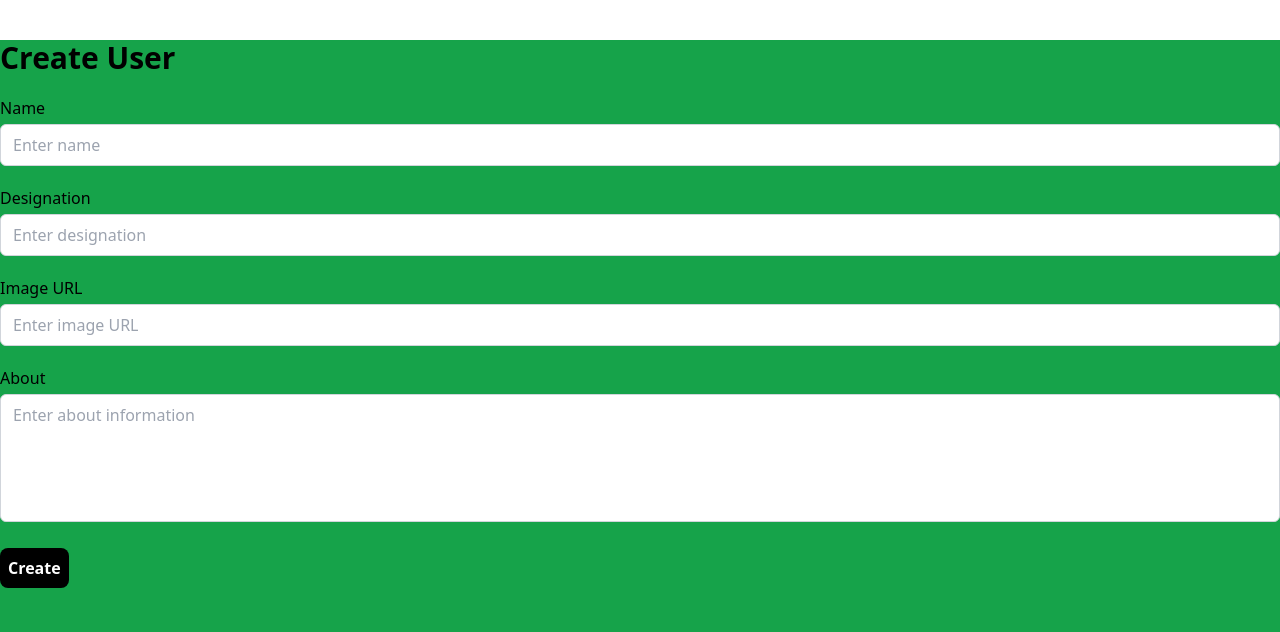
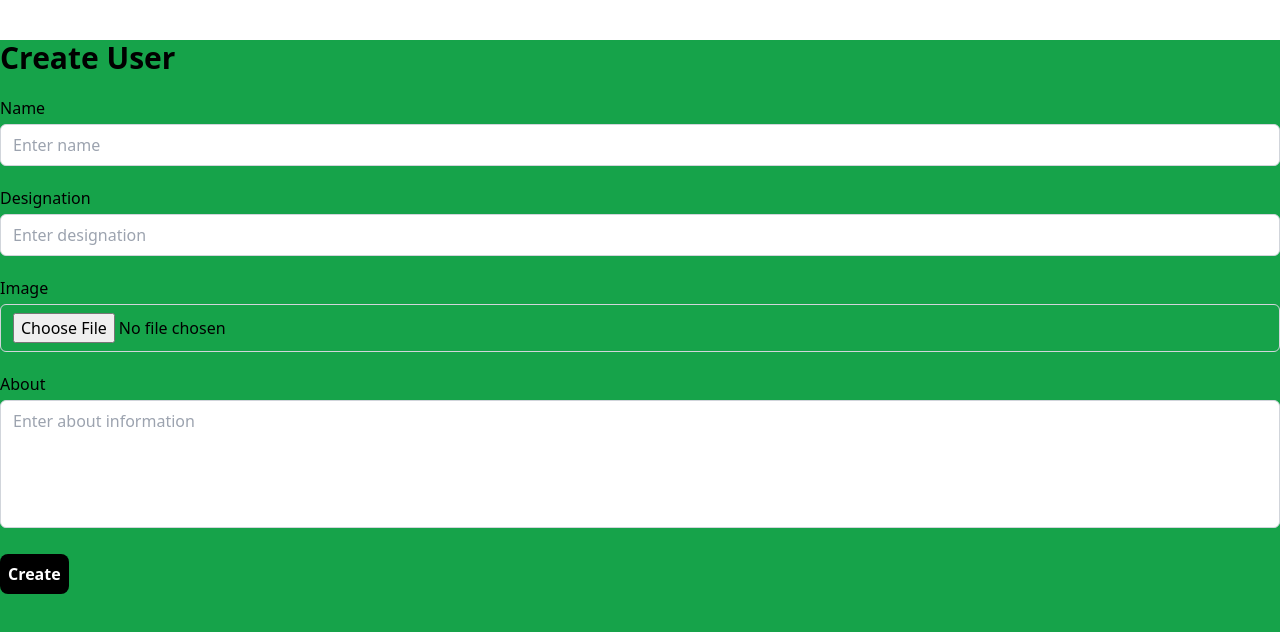
Before and after one commit to omkarp887/CRUD_Assignment, a React (Create React App) app: page /create-user in a window 1280 px wide. Shown: the top 632 px of the page. Built offline with nearby package versions, Linux system fonts and the light colour scheme.

Commit message:
changes in image tag in create component

```diff
--- a/src/pages/components/Create.js
+++ b/src/pages/components/Create.js
@@ -1,8 +1,8 @@
-import React from 'react'
+import React from "react";
 
 function Create() {
   return (
-    <div className='bg-green-600 h-screen'>
+    <div className="bg-green-600 h-screen">
       <div className="container mx-auto mt-10">
         <h1 className="text-3xl font-bold mb-5">Create User</h1>
         <form>
@@ -34,14 +34,14 @@ function Create() {
           </div>
           <div className="mb-5">
             <label htmlFor="image" className="block font-medium mb-1">
-            Image URL
+              Image
             </label>
             <input
-            type="text"
+              type="file"
               id="image"
               name="image"
+              accept="image/*"
               className="border border-gray-300 rounded-md px-3 py-2 w-full"
-            placeholder="Enter image URL"
               required
             />
           </div>
@@ -69,4 +69,4 @@ function Create() {
   );
 }
 
-export default Create
+export default Create;
```
Lines whose indentation alone changed are shown as unchanged.
